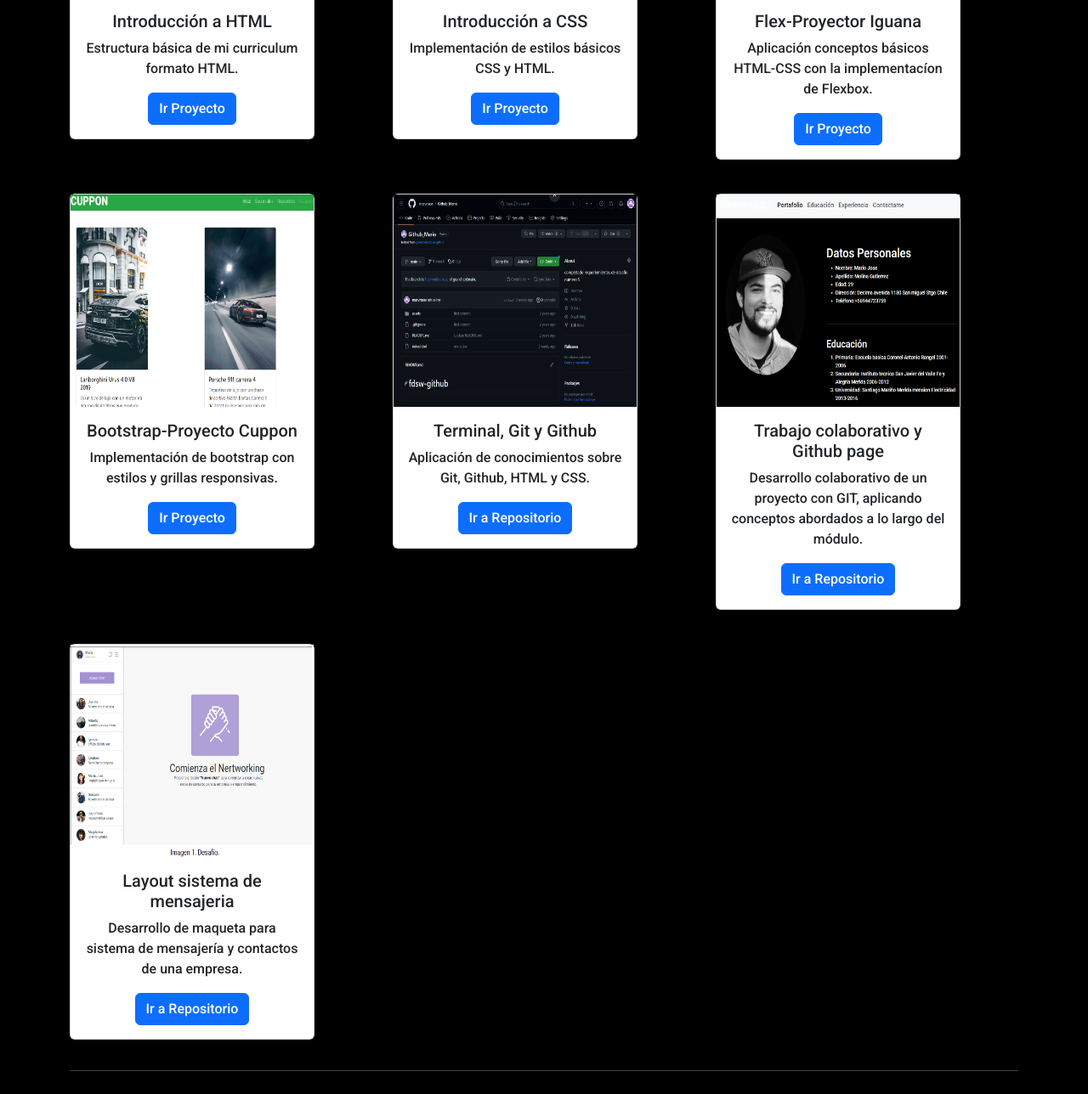
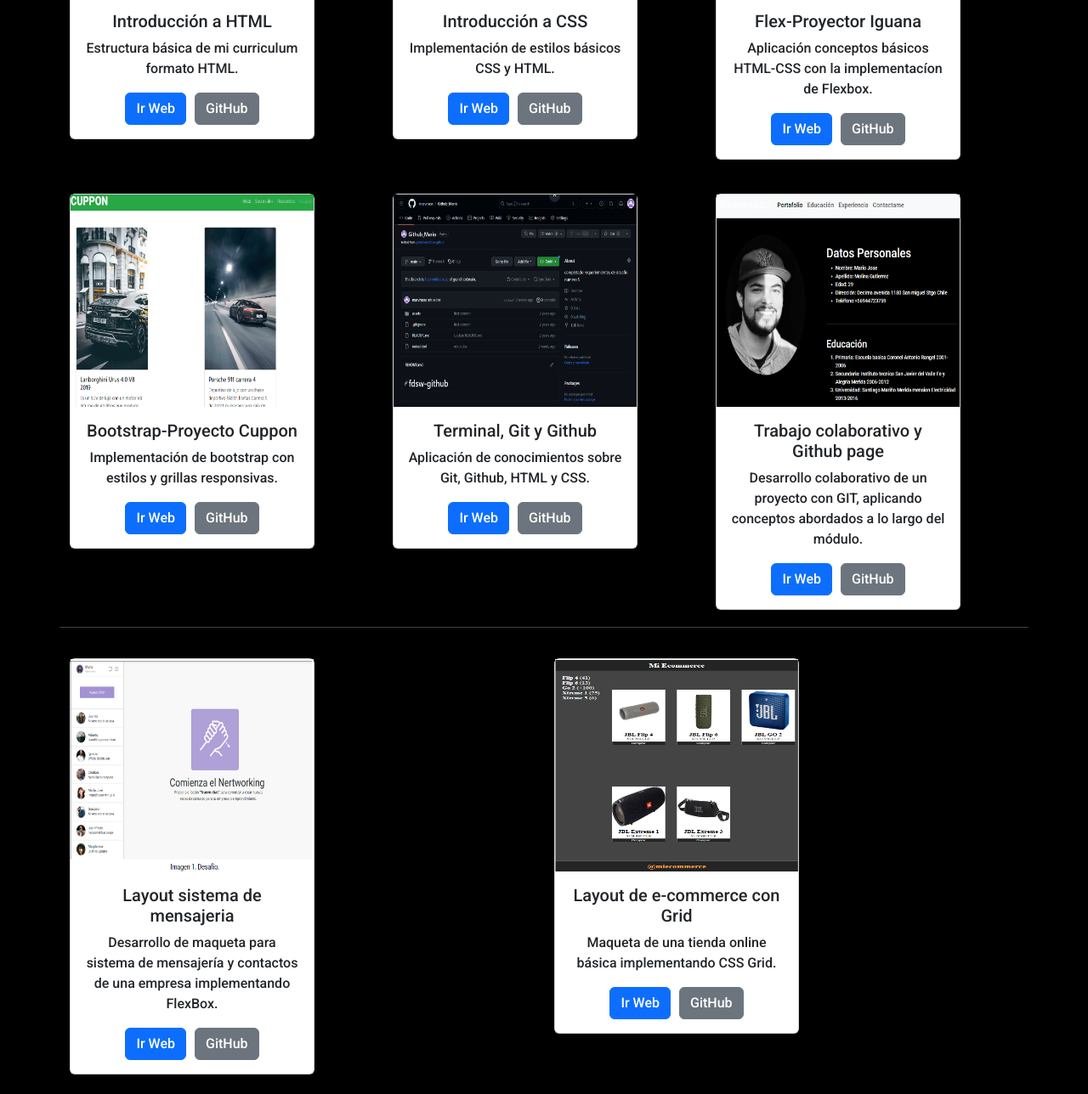
Before and after one commit to marvrosss/marvrosss.github.io, a plain HTML site: page index.html in a window 1280 px wide. Shown: the part 1563-2851 px from the top of the page at 85% size. Drawn offline with nearby package versions, Linux system fonts and the light colour scheme.

Commit message:
actualizacion de tarjetas

```diff
--- a/assets/style/style.css
+++ b/assets/style/style.css
@@ -16,8 +16,6 @@ body{
 
 i{
     width: 50px;
-
-
 }
 .iconos{
     display: flex;
@@ -67,3 +65,9 @@ footer{
     justify-content: center;
 
 }
+
+.button-container {
+    display: flex;
+    justify-content: center; /* Centra los botones horizontalmente */
+    gap: 10px; /* Espacio entre botones */
+}
--- a/index.html
+++ b/index.html
@@ -196,7 +196,11 @@
                         <div class="card-body">
                             <h5 class="card-title">Introducción a HTML</h5>
                             <p class="card-text">Estructura básica de mi curriculum formato HTML.</p>
-                            <a href="https://github.com/marvrosss/HTML_G50" class="btn btn-primary" target="_blank">Ir Proyecto</a>
+                            <div class="button-container">
+                                <a href="https://marvrosss.github.io/HTML_G50/" class="btn btn-primary" target="_blank">Ir Web</a>
+                                <!-- Nuevo botón -->
+                                <a href="https://github.com/marvrosss/HTML_G50" class="btn btn-secondary" target="_blank">GitHub</a>
+                            </div>
                         </div>
                     </div>
                 </div>
@@ -205,8 +209,11 @@
                         <div class="card-body">
                             <h5 class="card-title">Introducción a CSS</h5>
                             <p class="card-text">Implementación de estilos básicos CSS y HTML.</p>
-                            <a href="https://github.com/marvrosss/CSS_G50" class="btn btn-primary"
-                                target="_blank">Ir Proyecto</a>
+                            <div class="button-container">
+                                <a href="https://marvrosss.github.io/CSS_G50/ " class="btn btn-primary" target="_blank">Ir Web</a>
+                                <!-- Nuevo botón -->
+                                <a href="https://github.com/marvrosss/CSS_G50" class="btn btn-secondary" target="_blank">GitHub</a>
+                            </div>
                         </div>
                     </div>
                 </div>
@@ -217,7 +224,11 @@
                             <h5 class="card-title">Flex-Proyector Iguana</h5>
                             <p class="card-text">Aplicación conceptos básicos HTML-CSS con la implementacíon de Flexbox.
                             </p>
-                            <a href="https://github.com/marvrosss/FLEX-G0-IguanaPage" class="btn btn-primary" target="_blank">Ir Proyecto</a>
+                            <div class="button-container">
+                                <a href="https://marvrosss.github.io/Flex-G50-IguanaPage/" class="btn btn-primary" target="_blank">Ir Web</a>
+                                <!-- Nuevo botón -->
+                                <a href="https://github.com/marvrosss/Flex-G50-IguanaPage" class="btn btn-secondary" target="_blank">GitHub</a>
+                            </div>
                         </div>
                     </div>
                 </div>
@@ -227,7 +238,11 @@
                         <div class="card-body">
                             <h5 class="card-title">Bootstrap-Proyecto Cuppon</h5>
                             <p class="card-text">Implementación de bootstrap con estilos y grillas responsivas.</p>
-                            <a href="https://github.com/marvrosss/FLEX_Cuppon_G50" class="btn btn-primary" target="_blank">Ir Proyecto</a>
+                            <div class="button-container">
+                                <a href="https://marvrosss.github.io/Boostrap-Cuppon-G50/" class="btn btn-primary" target="_blank">Ir Web</a>
+                                <!-- Nuevo botón -->
+                                <a href="https://github.com/marvrosss/Boostrap-Cuppon-G50" class="btn btn-secondary" target="_blank">GitHub</a>
+                            </div>
                         </div>
                     </div>
                 </div>
@@ -237,9 +252,11 @@
                         <div class="card-body">
                             <h5 class="card-title">Terminal, Git y Github</h5>
                             <p class="card-text">Aplicación de conocimientos sobre Git, Github, HTML y CSS.</p>
-                            <a href="https://github.com/marvrosss/Github_Mario" class="btn btn-primary"
-                                target="_blank">Ir a
-                                Repositorio</a>
+                            <div class="button-container">
+                                <a href="https://github.com/marvrosss/marvrosss.github.io" class="btn btn-primary" target="_blank">Ir Web</a>
+                                <!-- Nuevo botón -->
+                                <a href="https://github.com/marvrosss/marvrosss.github.io" class="btn btn-secondary" target="_blank">GitHub</a>
+                            </div>
                         </div>
                     </div>
                 </div>
@@ -251,22 +268,41 @@
                             <p class="card-text">Desarrollo
                                 colaborativo de un proyecto con GIT, aplicando conceptos abordados a lo largo del
                                 módulo.</p>
-                            <a href="https://github.com/marvrosss/marvrosss.github.io" class="btn btn-primary"
-                                target="_blank">Ir a
-                                Repositorio</a>
+                                <div class="button-container">
+                                    <a href="https://marvrosss.github.io/" class="btn btn-primary" target="_blank">Ir Web</a>
+                                    <!-- Nuevo botón -->
+                                    <a href="https://github.com/marvrosss/marvrosss.github.io" class="btn btn-secondary" target="_blank">GitHub</a>
+                                </div>
                         </div>
                     </div>
                 </div>
+                <hr>
                 <div class="col-sm justify-content-center">
                     <div class="card" style="width: 18rem;">
                         <img src="./assets/img/cap_flex.png" alt="captura layout">
                         <div class="card-body">
                             <h5 class="card-title">Layout sistema de mensajeria</h5>
                             <p class="card-text">Desarrollo
-                                de maqueta para sistema de mensajería y contactos de una empresa.</p>
-                            <a href="https://github.com/marvrosss/FlexG-50" class="btn btn-primary"
-                                target="_blank">Ir a
-                                Repositorio</a>
+                                de maqueta para sistema de mensajería y contactos de una empresa implementando FlexBox.</p>
+                                <div class="button-container">
+                                    <a href="https://marvrosss.github.io/FlexG-50/" class="btn btn-primary" target="_blank">Ir Web</a>
+                                    <!-- Nuevo botón -->
+                                    <a href="https://github.com/marvrosss/FlexG-50" class="btn btn-secondary" target="_blank">GitHub</a>
+                                </div>
+                        </div>
+                    </div>
+                </div>
+                <div class="col-sm justify-content-center">
+                    <div class="card" style="width: 18rem;">
+                        <img src="./assets/img/cap_ecomerce.png" alt="captura layout">
+                        <div class="card-body">
+                            <h5 class="card-title">Layout de e-commerce con Grid </h5>
+                            <p class="card-text">Maqueta de una tienda online básica implementando CSS Grid.</p>
+                                <div class="button-container">
+                                    <a href="https://github.com/marvrosss/HTML_G50" class="btn btn-primary" target="_blank">Ir Web</a>
+                                    <!-- Nuevo botón -->
+                                    <a href="https://marvrosss.github.io/CSS_G50/" class="btn btn-secondary" target="_blank">GitHub</a>
+                                </div>
                         </div>
                     </div>
                 </div>
```
Also changed, not shown: assets/img/cap_ecomerce.png (added).
